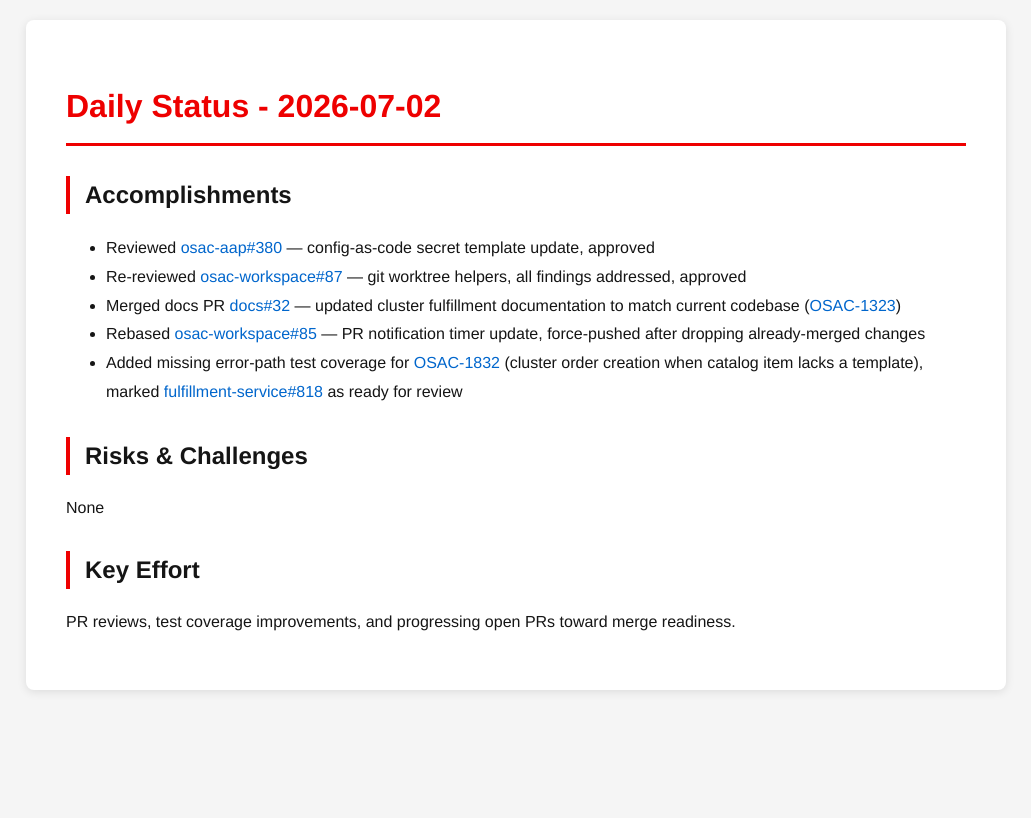
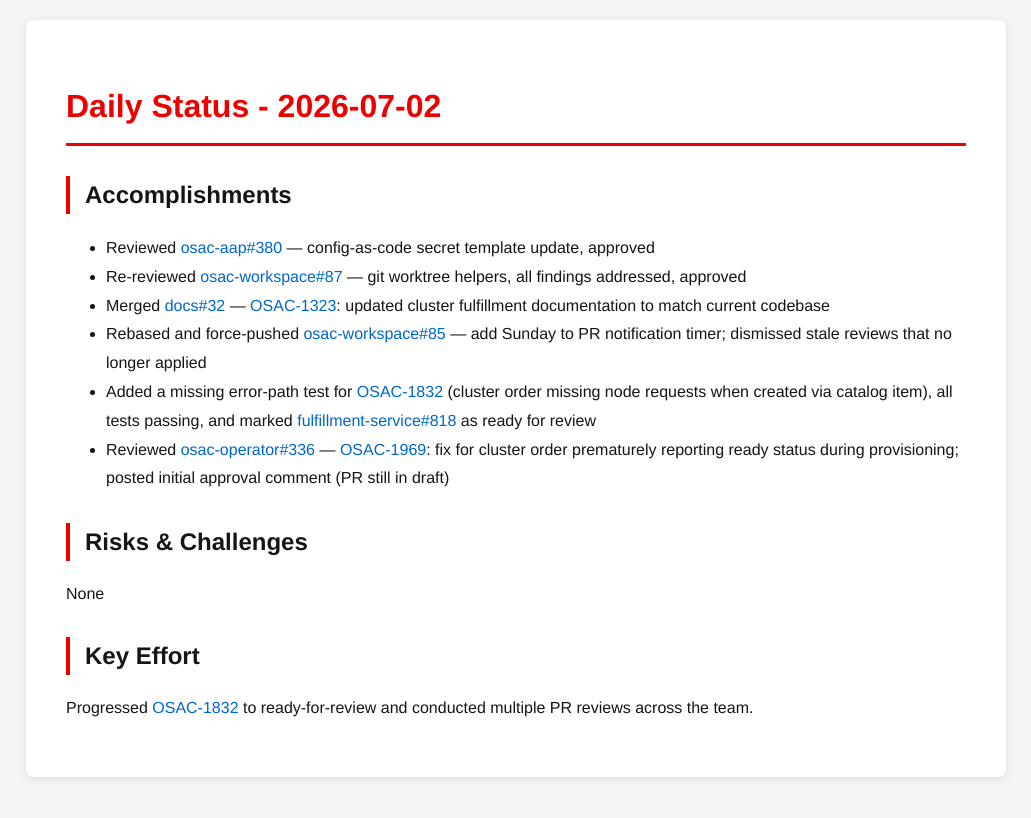
Before and after one commit to tzvatot/daily-status, a Jekyll site: the page built from 2026-07-02.md, in a window 1280 px wide. Shown: the top 818 px of the page, without its empty margins (124-1155 px from the left). Built offline with Jekyll 4.4.1, drawn with Linux system fonts in a browser that asks for light colours.

Commit message:
Daily status update - 2026-07-02

```diff
--- a/2026-07-02.md
+++ b/2026-07-02.md
@@ -9,12 +9,13 @@ date: 2026-07-02
 ## Accomplishments
 - Reviewed [osac-aap#380](https://github.com/osac-project/osac-aap/pull/380) — config-as-code secret template update, approved
 - Re-reviewed [osac-workspace#87](https://github.com/osac-project/osac-workspace/pull/87) — git worktree helpers, all findings addressed, approved
-- Merged docs PR [docs#32](https://github.com/osac-project/docs/pull/32) — updated cluster fulfillment documentation to match current codebase ([OSAC-1323](https://redhat.atlassian.net/browse/OSAC-1323))
-- Rebased [osac-workspace#85](https://github.com/osac-project/osac-workspace/pull/85) — PR notification timer update, force-pushed after dropping already-merged changes
-- Added missing error-path test coverage for [OSAC-1832](https://redhat.atlassian.net/browse/OSAC-1832) (cluster order creation when catalog item lacks a template), marked [fulfillment-service#818](https://github.com/osac-project/fulfillment-service/pull/818) as ready for review
+- Merged [docs#32](https://github.com/osac-project/docs/pull/32) — [OSAC-1323](https://redhat.atlassian.net/browse/OSAC-1323): updated cluster fulfillment documentation to match current codebase
+- Rebased and force-pushed [osac-workspace#85](https://github.com/osac-project/osac-workspace/pull/85) — add Sunday to PR notification timer; dismissed stale reviews that no longer applied
+- Added a missing error-path test for [OSAC-1832](https://redhat.atlassian.net/browse/OSAC-1832) (cluster order missing node requests when created via catalog item), all tests passing, and marked [fulfillment-service#818](https://github.com/osac-project/fulfillment-service/pull/818) as ready for review
+- Reviewed [osac-operator#336](https://github.com/osac-project/osac-operator/pull/336) — [OSAC-1969](https://redhat.atlassian.net/browse/OSAC-1969): fix for cluster order prematurely reporting ready status during provisioning; posted initial approval comment (PR still in draft)
 
 ## Risks & Challenges
 None
 
 ## Key Effort
-PR reviews, test coverage improvements, and progressing open PRs toward merge readiness.
+Progressed [OSAC-1832](https://redhat.atlassian.net/browse/OSAC-1832) to ready-for-review and conducted multiple PR reviews across the team.
```
